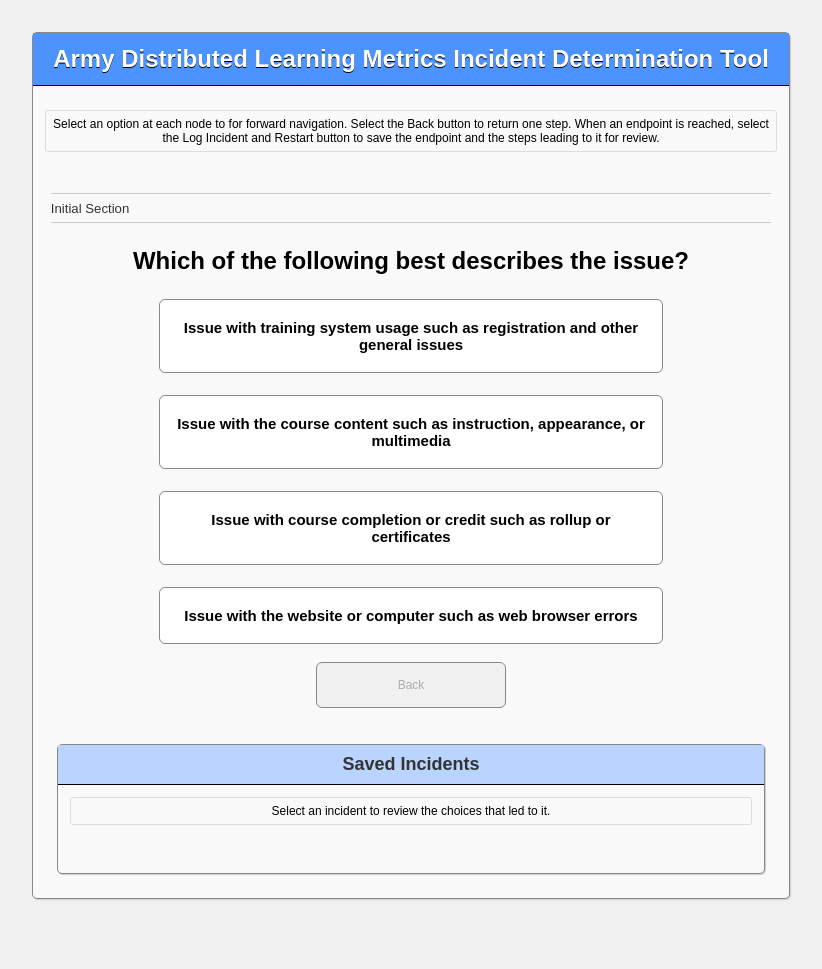
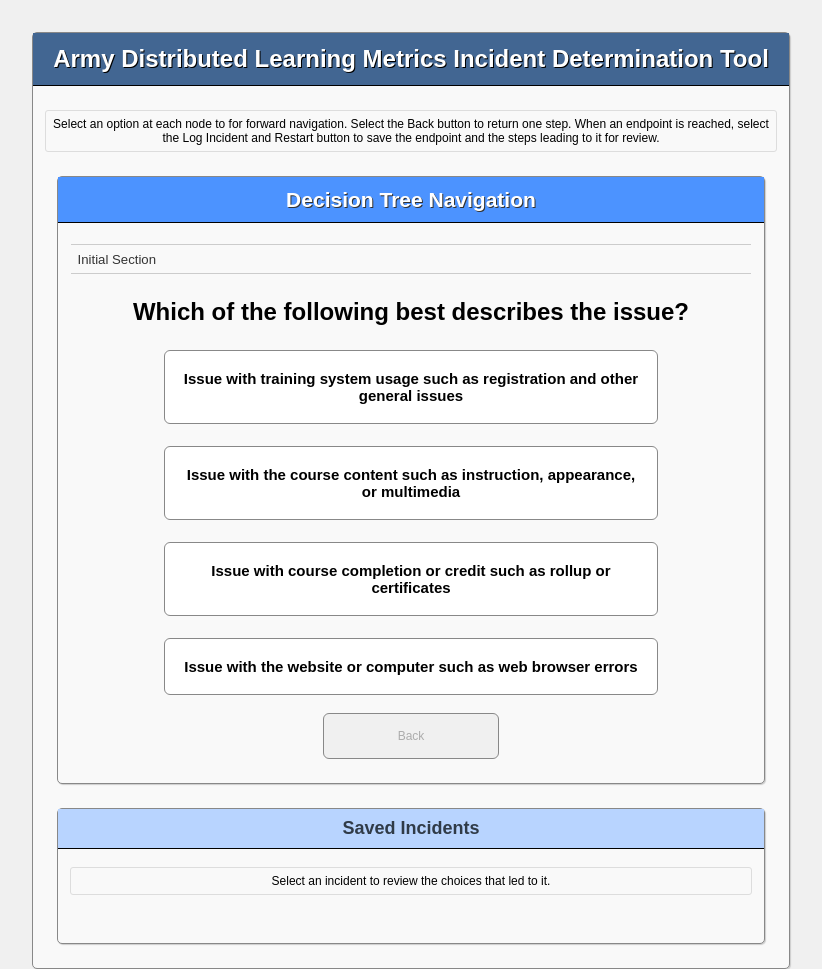
Before and after one commit to nicksorrell/decisiontree, a website with bundled scripts: page index.html in a window 1280 px wide. Shown: the top 969 px of the page, without its empty margins (229-1051 px from the left). Before the commit the page ends 914 px from the top, so only its background shows below. Built offline with nearby package versions, Linux system fonts and the light colour scheme.

Commit message:
Minor refactor of status and panel layout

```diff
--- a/index.html
+++ b/index.html
@@ -9,20 +9,22 @@
 <body>
   <div id="main">
     <div class="panel">
-      <h1 class="panel-title">Army Distributed Learning Metrics Incident Determination Tool</h1>
+      <h1 class="panel-title app">Army Distributed Learning Metrics Incident Determination Tool</h1>
       <p class="instructions">Select an option at each node to for forward navigation. Select the Back button to return one step. When an endpoint is reached, select the Log Incident and Restart button to save the endpoint and the steps leading to it for review.</p>
-      <section id="data">
-        <h2 class="status"></h2>
+      <section id="data" class="panel">
+        <h2 class="panel-title primary">Decision Tree Navigation</h2>
+        <h3 class="status"></h2>
         <div id="node">
+        </div>
+        <div id="nav">
         </div>
       </section>
 
-      <div id="nav">
-      </div>
+
       <div id="history" class="panel hidden">
       </div>
       <div id="saved" class="panel">
-        <h1 class="panel-title">Saved Incidents</h1>
+        <h2 class="panel-title">Saved Incidents</h2>
         <p class="instructions">Select an incident to review the choices that led to it.</p>
         <div class="content">
         </div>
--- a/src/css/app.css
+++ b/src/css/app.css
@@ -31,10 +31,6 @@
   background: #f0f0f0;
   border: 1px solid #888;
   cursor: default;
-}
-
-section {
-  padding: 1.5em;
 }
 
 table {
@@ -105,9 +101,23 @@
   padding: 0.5em;
   margin: 0 0 1em 0;
   border-bottom: 1px solid #000;
+  background: #b8d4ff;
+  color: #303b48;
+
+}
+
+.panel-title.app {
+  background: #426692;
+  color: #fff;
+  text-shadow: 1px 1px 0 #000;
+  font-size: 2em;
+}
+
+.panel-title.primary {
   background: #4c93ff;
-  color: white;
-  text-shadow: 0px 1px 0 #000;
+  font-size: 1.75em;
+  color: #fff;
+  text-shadow: 1px 1px 0 #333;
 }
 
 .panel {
@@ -123,13 +133,6 @@
   padding-bottom: 1em;
 }
 
-.panel > .panel > .panel-title {
-  background: #b8d4ff;
-  color: #333;
-  font-size: 1.5em;
-  text-shadow: none;
-  margin: 0;
-}
 
 .panel > .content {
   padding: 1em;
@@ -158,7 +161,8 @@
 }
 
 #data .status {
-  padding: 0.5em 0;
+  padding: 0.5em;
+  margin: 1em;
   border-top: 1px solid;
   border-bottom: 1px solid;
   border-color: #ccc;
@@ -179,6 +183,7 @@
 #nav {
   text-align: center;
   padding-bottom: 1em;
+  margin-top: 1.5em;
 }
 
 table.history {
--- a/src/js/UI.js
+++ b/src/js/UI.js
@@ -8,7 +8,7 @@
     UI.loadSavedHistory();
 
     if(Tree.config.showSection == false) {
-      document.querySelector('.status').remove();
+      document.querySelector('#data .status').remove();
     }
 
     UI.displayNode(Tree.getNodeByID(Tree.config.startNodeID));
@@ -130,7 +130,10 @@
   },
 
   toggleReviewMode(item = null) {
+    let breadcrumb = document.querySelector('#data .status');
     if(item !== null) {
+      breadcrumb.innerHTML = `Reviewing ${item.endpoint} incident`;
+
       Tree.config.reviewMode = true;
       Tree.reviewNavHistory = item.history;
 
```
Also changed, not shown: dist/js/app.js.
